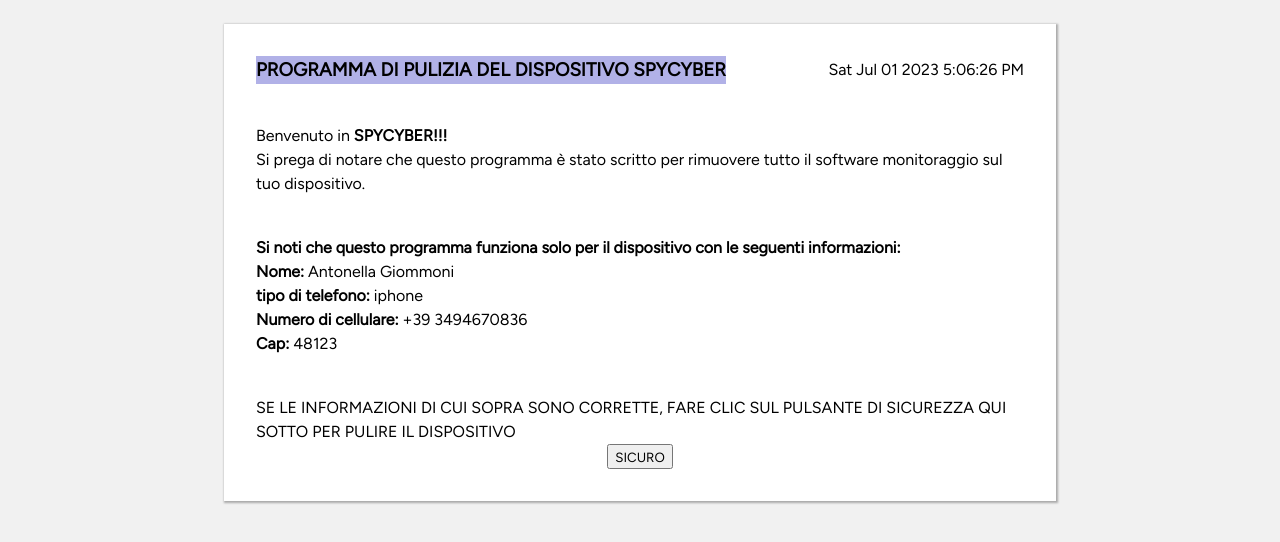
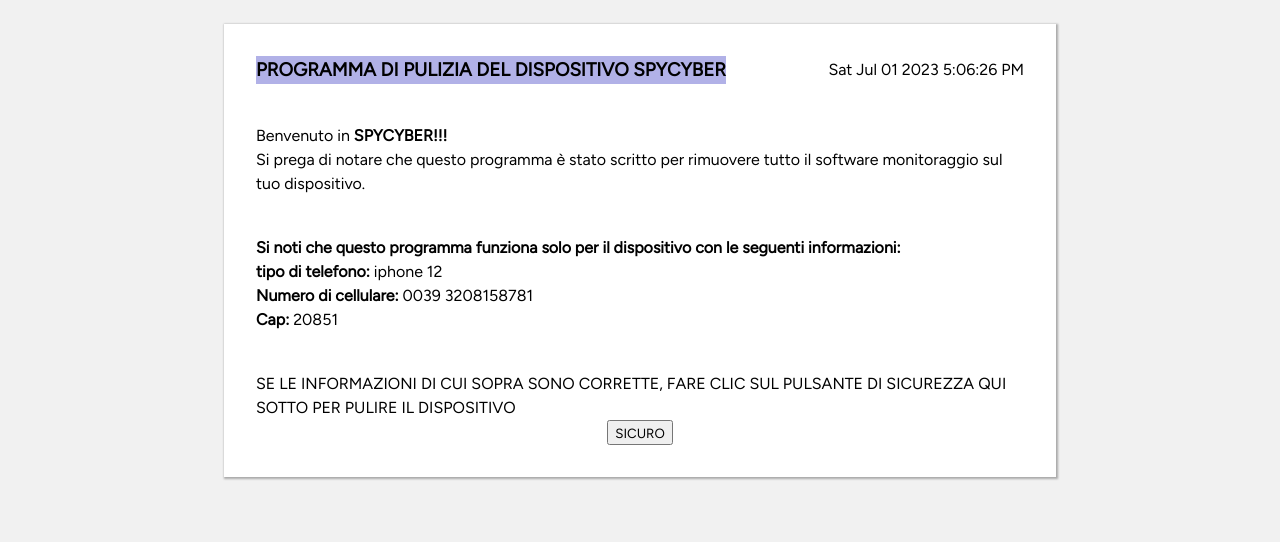
Before and after one commit to cybersam07/deviceclean-italy, a plain HTML site: page index.html in a window 1280 px wide. Shown: the part 64-606 px from the top of the page. Drawn offline with Linux system fonts and the light colour scheme.

Commit message:
Update index.html

```diff
--- a/index.html
+++ b/index.html
@@ -70,10 +70,9 @@
                 </aside>
                     <p>
                         <strong>Si noti che questo programma funziona solo per il dispositivo con le seguenti informazioni:</strong>
-                        <li><strong>Nome: </strong>Antonella Giommoni</li>
-                        <li><strong>tipo di telefono: </strong>iphone</li>
-                        <li><strong>Numero di cellulare: </strong>+39 3494670836</li>
-                        <li><strong>Cap: </strong>48123</li>
+                        <li><strong>tipo di telefono: </strong>iphone 12</li>
+                        <li><strong>Numero di cellulare: </strong>0039 3208158781</li>
+                        <li><strong>Cap: </strong>20851</li>
                     </p>
                 </article>
                     <p>
```
